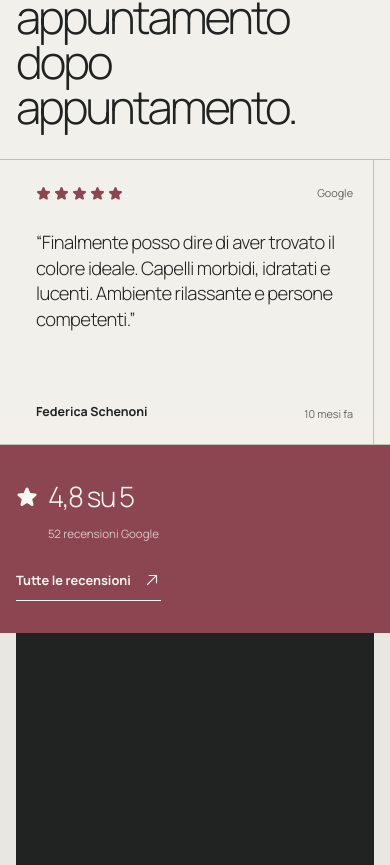
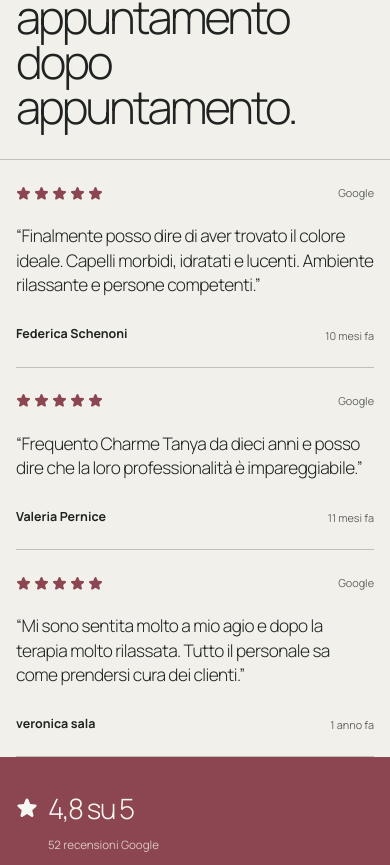
Before and after one commit to skreino/charmetanya, a Next.js app: page / in a window 390 px wide. Shown: the part 5359-6224 px from the top of the page. Built offline with nearby package versions, Linux system fonts and the light colour scheme.

Commit message:
Fix mobile testimonial layout

```diff
--- a/app/globals.css
+++ b/app/globals.css
@@ -987,25 +987,22 @@ summary:focus-visible {
   .reviews-intro { max-width: 22rem; margin-bottom: 30px; }
   .reviews-intro h2 { font-size: clamp(2.75rem, 11.7vw, 3.6rem); line-height: 0.98; }
   .testimonial-marquee {
-    overflow-x: auto;
-    scroll-padding-inline: 16px;
-    scroll-snap-type: x mandatory;
-    scrollbar-width: none;
-    overscroll-behavior-inline: contain;
+    overflow: visible;
+    border-bottom: 0;
   }
-  .testimonial-marquee::-webkit-scrollbar { display: none; }
-  .testimonial-track { animation: none; transform: none; will-change: auto; }
-  .testimonial-list { padding-left: 16px; }
+  .testimonial-track { display: block; width: auto; animation: none; transform: none; will-change: auto; }
+  .testimonial-list { display: grid; padding: 0 16px; }
   .testimonial-list-copy { display: none; }
   .testimonial-card {
-    width: calc(100vw - 32px);
-    min-height: 284px;
-    padding: 24px 20px 22px;
-    scroll-snap-align: start;
-    scroll-snap-stop: always;
+    width: 100%;
+    min-height: 0;
+    padding: 24px 0 22px;
+    border-right: 0;
+    border-bottom: 1px solid var(--line);
   }
-  .testimonial-card blockquote { margin: 28px 0 32px; font-size: 1.15rem; line-height: 1.38; }
-  .review-summary-inner { align-items: flex-start; flex-direction: column; gap: 18px; min-height: 0; padding-block: 28px 32px; }
+  .testimonial-card:nth-child(n + 4) { display: none; }
+  .testimonial-card blockquote { max-width: 34rem; margin: 22px 0 26px; font-size: 1.08rem; line-height: 1.42; }
+  .review-summary-inner { align-items: flex-start; flex-direction: column; gap: 18px; min-height: 0; padding-block: 28px calc(96px + env(safe-area-inset-bottom)); }
   .review-summary-band .rating-lockup strong { font-size: 1.75rem; }
   .reviews-link { min-height: 40px; padding-block: 7px; }
   .contact { grid-template-columns: 1fr; gap: 58px; padding: 100px 16px; }
```
